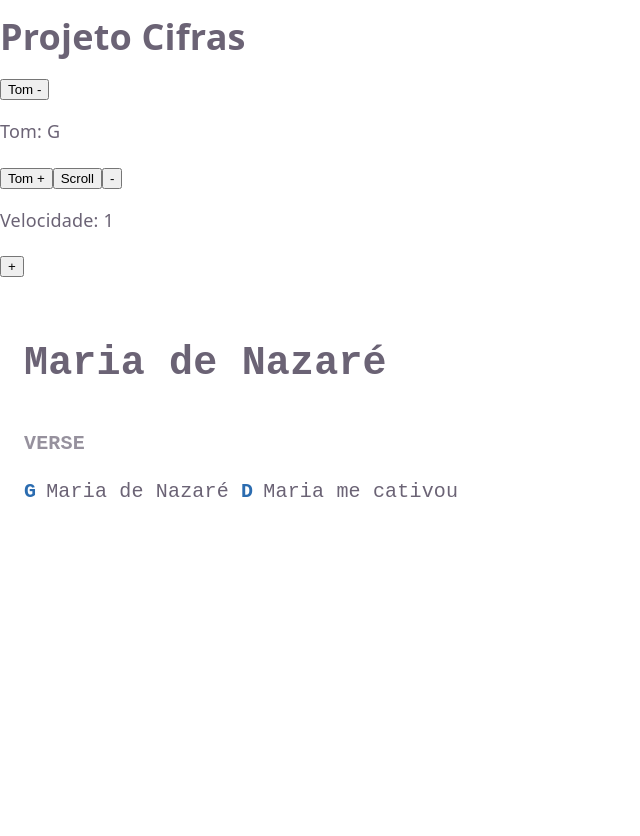
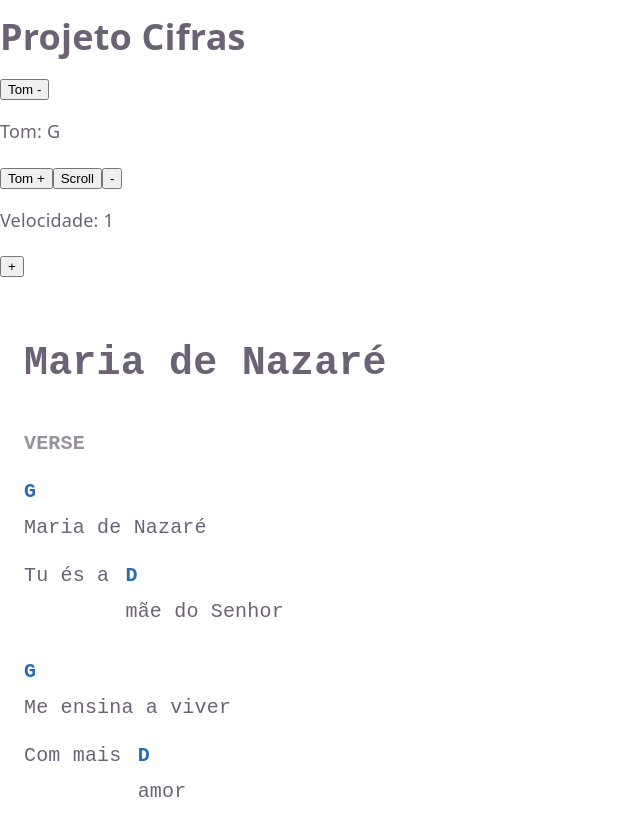
Before and after one commit to Krebz/cifras-manager, a React (Vite) app: page / in a window 1280 px wide. Shown: the top 836 px of the page, without its empty margins (0-640 px from the left). Built offline with nearby package versions, Linux system fonts and the light colour scheme.

Commit message:
feat: implementa estrutura semântica e renderização por musical chunks

```diff
--- a/src/components/renderers/LineRenderer.tsx
+++ b/src/components/renderers/LineRenderer.tsx
@@ -1,6 +1,11 @@
 import type { ParsedLine } from "../../types/music";
-import { renderToken } from "../../renderers/renderToken";
 import { songViewerStyles } from "../../styles/songViewerStyles";
+import { buildMusicalChunks } from "../../utils/buildMusicalChunks";
+import ChordToken from "../tokens/ChordToken";
+import TextToken from "../tokens/TextToken";
+
+import { transposeChord }
+from "../../services/transposeChord";
 
 type Props = {
   line: ParsedLine;
@@ -8,22 +13,47 @@ type Props = {
 };
 
 export default function LineRenderer({ line, transpose }: Props) {
+
+  const chunks =  buildMusicalChunks(line);
+
   return (
     <div
       style={{
         ...songViewerStyles.line,
         display: "flex",
         flexWrap: "wrap",
-        alignItems: "flex-start",
+        gap: "4px",
       }}
     >
-      {line.tokens.map((token, tokenIndex) => (
-        <span key={tokenIndex}>
-          {renderToken({
-            token,
-            transpose,
-          })}
-        </span>
+      {chunks.map((chunk, index) => (
+        <div
+          key={index}
+          style={{
+            display: "inline-flex",
+            flexDirection: "column",
+            alignItems: "flex-start",
+            whiteSpace: "pre",
+            fontFamily: "monospace",
+            minWidth: `${chunk.lyric.length}ch`,
+          }}
+        >
+
+          {/* acorde */}
+          <div>
+            {chunk.chord && (
+              <ChordToken
+                chord={transposeChord(
+                  chunk.chord,
+                  transpose
+                )}
+              />
+            )}
+          </div>
+
+          {/* letra */}
+          <TextToken text={chunk.lyric} />
+
+        </div>
       ))}
     </div>
   );
--- a/src/components/tokens/ChordToken.tsx
+++ b/src/components/tokens/ChordToken.tsx
@@ -1,9 +1,10 @@
 import { songViewerStyles } from "../../styles/songViewerStyles";
 
+import type { ChordData } from "../../types/music";
+
 type Props = {
-  chord: string;
-};
-
+  chord: ChordData
+}
 export default function ChordToken({ chord }: Props) {
   return (
     <div
@@ -15,7 +16,10 @@ export default function ChordToken({ chord }: Props) {
       }}
     >
       <span style={songViewerStyles.chord}>
-        {chord}
+        {chord.root}
+        {chord.suffix}
+
+        {chord.bass && `/${chord.bass}`}
       </span>
     </div>
   );
--- a/src/components/tokens/TextToken.tsx
+++ b/src/components/tokens/TextToken.tsx
@@ -4,10 +4,10 @@ type Props = {
 
 export default function TextToken({ text }: Props) {
   return <span
-    style={{
-      whiteSpace: "pre-wrap",
-    }}
-  >
-    {text}
-  </span>;
+  style={{
+    whiteSpace: "pre",
+  }}
+>
+  {text}
+</span>
 }
--- a/src/data/song.ts
+++ b/src/data/song.ts
@@ -1,7 +1,11 @@
 export const song = {
   title: "Maria de Nazaré",
   key: "G",
-  content: `
-[G]Maria de Nazaré [D]Maria me cativou
+content: `
+[G]Maria de Nazaré
+Tu és a [D]mãe do Senhor
+
+[G]Me ensina a viver
+Com mais [D]amor
 `
 }
--- a/src/renderers/renderToken.tsx
+++ b/src/renderers/renderToken.tsx
@@ -9,13 +9,27 @@ type Props = {
   transpose: number;
 };
 
-export function renderToken({ token, transpose }: Props) {
+export function renderToken({
+  token,
+  transpose,
+}: Props) {
+
   if (token.type === "chord") {
-    return <ChordToken chord={transposeChord(token.value, transpose)} />;
+    return (
+      <ChordToken
+        chord={transposeChord(
+          token.value,
+          transpose
+        )}
+      />
+    );
   }
 
   if (token.type === "directive") {
     return null;
   }
-  return <TextToken text={token.value} />;
+
+  return (
+    <TextToken text={token.value} />
+  );
 }
--- a/src/services/transposeChord.ts
+++ b/src/services/transposeChord.ts
@@ -1,3 +1,5 @@
+import type { ChordData } from "../types/music";
+
 const notes = [
   "C",
   "C#",
@@ -14,10 +16,10 @@ const notes = [
 ]
 
 export function transposeChord(
-  chord: string,
+  chord: ChordData,
   steps: number
-) {
-  const index = notes.indexOf(chord)
+): ChordData {
+  const index = notes.indexOf(chord.root)
 
   if (index === -1) {
     return chord
@@ -26,5 +28,10 @@ export function transposeChord(
   const newIndex =
     (index + steps + notes.length) % notes.length
 
-  return notes[newIndex]
+  const transposedRoot = notes[newIndex]
+
+  return {
+    ...chord,
+    root: transposedRoot,
+  };
 }
--- /dev/null
+++ b/src/utils/buildMusicalChunks.ts
@@ -0,0 +1,32 @@
+import type {
+  ParsedLine,
+  MusicalChunk,
+} from "../types/music";
+
+export function buildMusicalChunks(
+  line: ParsedLine
+): MusicalChunk[] {
+
+  const chunks: MusicalChunk[] = [];
+
+  let currentChord;
+
+  for (const token of line.tokens) {
+
+    if (token.type === "chord") {
+      currentChord = token.value;
+      continue;
+    }
+
+    if (token.type === "text") {
+      chunks.push({
+        chord: currentChord,
+        lyric: token.value,
+      });
+
+      currentChord = undefined;
+    }
+  }
+
+  return chunks;
+}
--- /dev/null
+++ b/src/utils/parseChord.ts
@@ -0,0 +1,27 @@
+import type { ChordData }
+from "../types/music";
+
+export function parseChord(
+  chord: string
+): ChordData {
+
+  const slashParts =
+    chord.split("/");
+
+  const mainChord =
+    slashParts[0];
+
+  const bass =
+    slashParts[1];
+
+  const match =
+    mainChord.match(
+      /^([A-G][#b]?)(.*)$/
+    );
+
+  return {
+    root: match?.[1] ?? chord,
+    suffix: match?.[2] ?? "",
+    bass,
+  };
+}
--- a/src/utils/parseLine.ts
+++ b/src/utils/parseLine.ts
@@ -1,4 +1,5 @@
 import type { Token, ParsedLine } from "../types/music";
+import { parseChord } from "./parseChord";
 
 export function parseLine(line: string): ParsedLine {
   const tokens: Token[] = [];
@@ -11,6 +12,7 @@ export function parseLine(line: string): ParsedLine {
     tokens.push({
       type: "directive",
       value: normalized,
+      position: 0,
     });
 
     return {
@@ -32,12 +34,14 @@ export function parseLine(line: string): ParsedLine {
       tokens.push({
         type: "text",
         value: textBefore,
+        position: matchIndex,
       });
     }
 
     tokens.push({
       type: "chord",
-      value: chord,
+      value: parseChord(chord),
+      position: matchIndex,
     });
 
     lastIndex = matchIndex + match[0].length;
@@ -49,6 +53,7 @@ export function parseLine(line: string): ParsedLine {
     tokens.push({
       type: "text",
       value: remainingText,
+      position: lastIndex,
     });
   }
 
```
Also changed, not shown: src/types/music.ts (+31 -2 lines).
